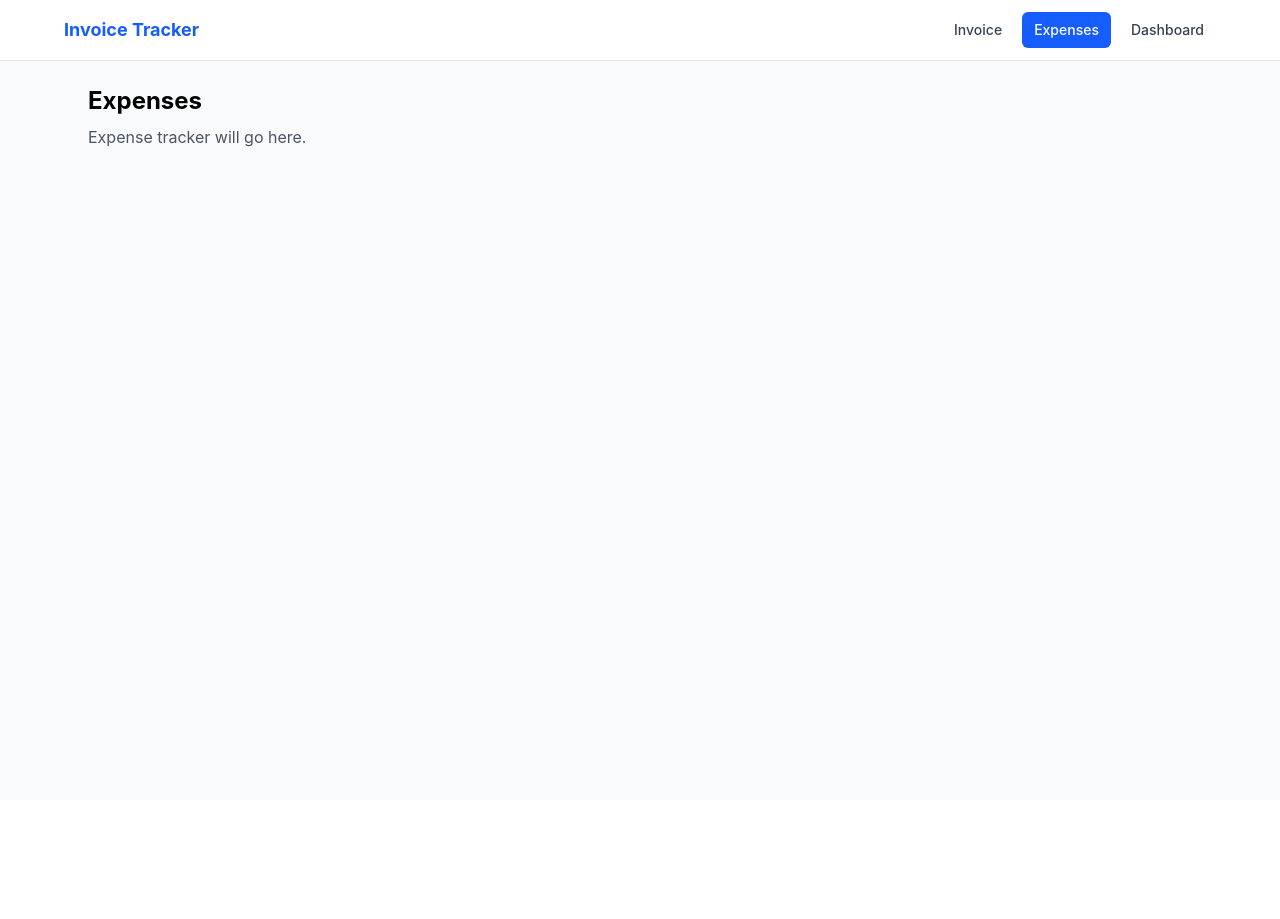
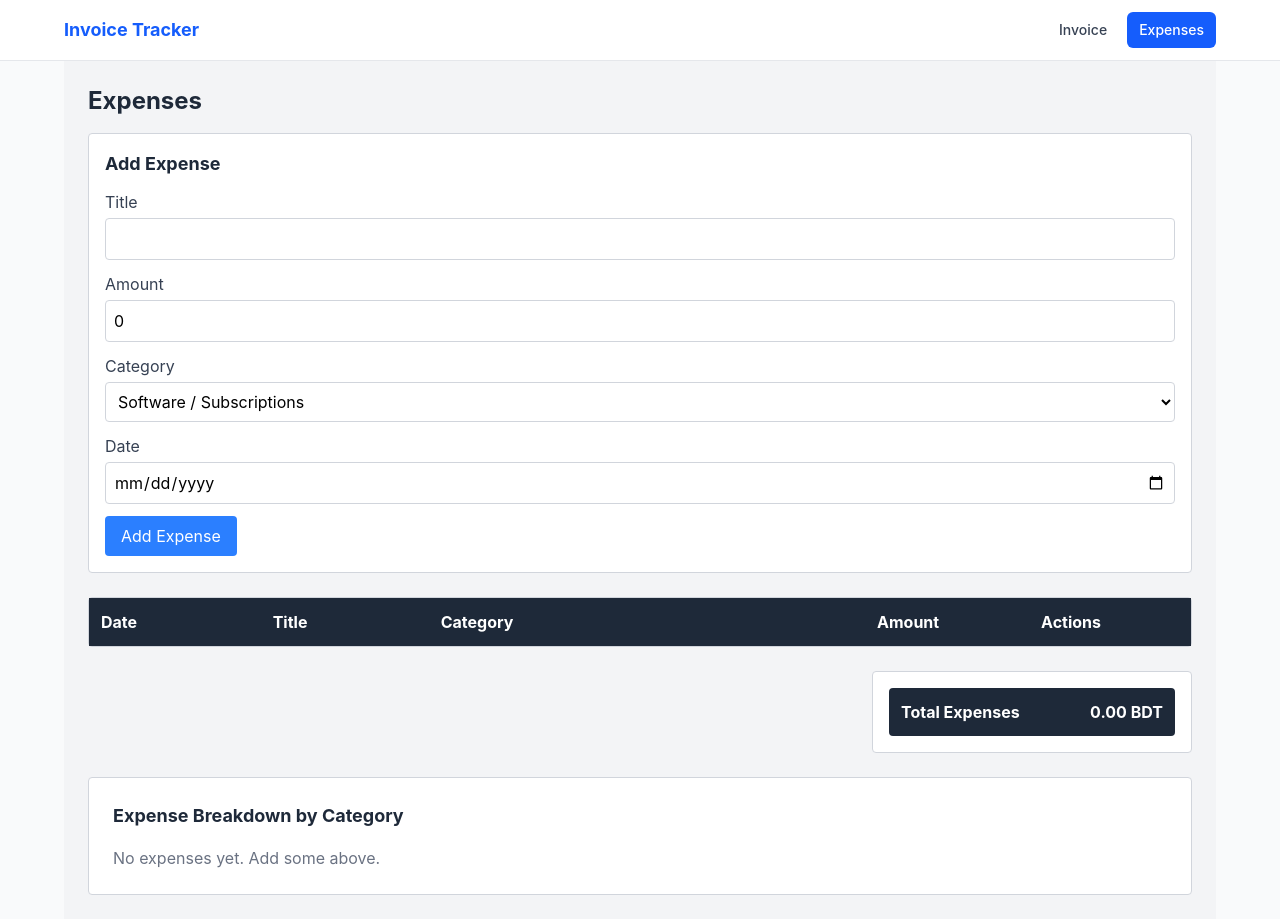
Before and after one commit to UdayDey-Boss/multi-currency-invoice-Expense-Tracker, a React (Vite) app: page /expenses in a window 1280 px wide. Before the commit the page ends 800 px from the top, so only its background shows below. Built offline with nearby package versions, Linux system fonts and the light colour scheme.

Commit message:
all done

```diff
--- a/src/App.jsx
+++ b/src/App.jsx
@@ -2,7 +2,6 @@ import { BrowserRouter, Routes, Route } from "react-router-dom";
 import Navbar from "./components/layout/Navbar";
 import InvoicePage from "./pages/InvoicePage";
 import ExpensesPage from "./pages/ExpensesPage";
-import DashboardPage from "./pages/DashboardPage";
 
 function App() {
   return (
@@ -13,7 +12,6 @@ function App() {
           <Routes>
             <Route path="/" element={<InvoicePage />} />
             <Route path="/expenses" element={<ExpensesPage />} />
-            <Route path="/dashboard" element={<DashboardPage />} />
           </Routes>
         </main>
       </div>
--- a/src/components/layout/Navbar.jsx
+++ b/src/components/layout/Navbar.jsx
@@ -19,9 +19,6 @@ function Navbar() {
           <NavLink to="/expenses" className={linkClass}>
             Expenses
           </NavLink>
-          <NavLink to="/dashboard" className={linkClass}>
-            Dashboard
-          </NavLink>
         </div>
       </div>
     </nav>
--- a/src/pages/DashboardPage.jsx
+++ /dev/null
@@ -1,10 +0,0 @@
-function DashboardPage() {
-  return (
-    <div className="p-6">
-      <h1 className="text-2xl font-bold">Dashboard</h1>
-      <p className="text-gray-600 mt-2">Summary and chart will go here.</p>
-    </div>
-  );
-}
-
-export default DashboardPage;
--- a/src/pages/ExpensesPage.jsx
+++ b/src/pages/ExpensesPage.jsx
@@ -1,8 +1,233 @@
+import { useState } from "react";
+
 function ExpensesPage() {
+  const [expenses, setExpenses] = useState([]);
+
+  const [title, setTitle] = useState("");
+  const [amount, setAmount] = useState(0);
+  const [category, setCategory] = useState("Software");
+  const [date, setDate] = useState("");
+
+  const categories = [
+    "Software",
+    "Travel",
+    "Office",
+    "Equipment",
+    "Marketing",
+    "Other",
+  ];
+
+  function addExpense() {
+    if (title === "") {
+      return;
+    }
+
+    const newExpense = {
+      id: Math.random(),
+      title: title,
+      amount: Number(amount),
+      category: category,
+      date: date,
+    };
+
+    const newExpenses = expenses.concat(newExpense);
+    setExpenses(newExpenses);
+
+    setTitle("");
+    setAmount(0);
+    setCategory("Software");
+    setDate("");
+  }
+
+  function removeExpense(id) {
+    const newExpenses = expenses.filter(function (expense) {
+      return expense.id !== id;
+    });
+    setExpenses(newExpenses);
+  }
+
+  function calculateTotal() {
+    let total = 0;
+    for (let i = 0; i < expenses.length; i = i + 1) {
+      total = total + expenses[i].amount;
+    }
+    return total;
+  }
+
+  function getCategoryTotal(categoryName) {
+    let total = 0;
+    for (let i = 0; i < expenses.length; i = i + 1) {
+      if (expenses[i].category === categoryName) {
+        total = total + expenses[i].amount;
+      }
+    }
+    return total;
+  }
+
+  function getMaxTotal() {
+    let max = 0;
+    for (let i = 0; i < categories.length; i = i + 1) {
+      const catTotal = getCategoryTotal(categories[i]);
+      if (catTotal > max) {
+        max = catTotal;
+      }
+    }
+    return max;
+  }
+
   return (
-    <div className="p-6">
-      <h1 className="text-2xl font-bold">Expenses</h1>
-      <p className="text-gray-600 mt-2">Expense tracker will go here.</p>
+    <div className="p-6 bg-gray-100 min-h-screen">
+      <h1 className="text-2xl font-bold text-gray-800 mb-4">Expenses</h1>
+
+      <div className="bg-white border border-gray-300 rounded p-4 mb-6">
+        <h2 className="text-lg font-bold text-gray-800 mb-3">Add Expense</h2>
+
+        <div className="mb-3">
+          <label className="block text-gray-700 mb-1">Title</label>
+          <input
+            type="text"
+            value={title}
+            onChange={function (e) {
+              setTitle(e.target.value);
+            }}
+            className="border border-gray-300 p-2 w-full rounded"
+          />
+        </div>
+
+        <div className="mb-3">
+          <label className="block text-gray-700 mb-1">Amount</label>
+          <input
+            type="number"
+            value={amount}
+            onChange={function (e) {
+              setAmount(e.target.value);
+            }}
+            className="border border-gray-300 p-2 w-full rounded"
+          />
+        </div>
+
+        <div className="mb-3">
+          <label className="block text-gray-700 mb-1">Category</label>
+          <select
+            value={category}
+            onChange={function (e) {
+              setCategory(e.target.value);
+            }}
+            className="border border-gray-300 p-2 w-full rounded"
+          >
+            <option value="Software">Software / Subscriptions</option>
+            <option value="Travel">Travel</option>
+            <option value="Office">Office Supplies</option>
+            <option value="Equipment">Equipment</option>
+            <option value="Marketing">Marketing</option>
+            <option value="Other">Other</option>
+          </select>
+        </div>
+
+        <div className="mb-3">
+          <label className="block text-gray-700 mb-1">Date</label>
+          <input
+            type="date"
+            value={date}
+            onChange={function (e) {
+              setDate(e.target.value);
+            }}
+            className="border border-gray-300 p-2 w-full rounded"
+          />
+        </div>
+
+        <button
+          onClick={addExpense}
+          className="bg-blue-500 text-white px-4 py-2 rounded"
+        >
+          Add Expense
+        </button>
+      </div>
+
+      <div className="bg-white border border-gray-300 rounded mb-6">
+        <table className="w-full">
+          <thead>
+            <tr className="bg-gray-800 text-white">
+              <th className="text-left p-3">Date</th>
+              <th className="text-left p-3">Title</th>
+              <th className="text-left p-3">Category</th>
+              <th className="text-right p-3">Amount</th>
+              <th className="p-3">Actions</th>
+            </tr>
+          </thead>
+
+          <tbody>
+            {expenses.map(function (expense) {
+              return (
+                <tr key={expense.id} className="border-b border-gray-200">
+                  <td className="p-3 text-gray-700">{expense.date}</td>
+                  <td className="p-3 text-gray-700">{expense.title}</td>
+                  <td className="p-3 text-gray-700">{expense.category}</td>
+                  <td className="p-3 text-right text-gray-800">
+                    {expense.amount.toFixed(2)}
+                  </td>
+                  <td className="p-3">
+                    <button
+                      onClick={function () {
+                        removeExpense(expense.id);
+                      }}
+                      className="bg-red-500 text-white px-2 py-1 rounded"
+                    >
+                      Delete
+                    </button>
+                  </td>
+                </tr>
+              );
+            })}
+          </tbody>
+        </table>
+      </div>
+
+      <div className="bg-white border border-gray-300 rounded p-4 mb-6 w-80 ml-auto">
+        <div className="flex justify-between bg-gray-800 text-white p-3 rounded">
+          <span className="font-bold">Total Expenses</span>
+          <span className="font-bold">{calculateTotal().toFixed(2)} BDT</span>
+        </div>
+      </div>
+
+      <div className="bg-white border border-gray-300 rounded p-6">
+        <h2 className="text-lg font-bold text-gray-800 mb-4">
+          Expense Breakdown by Category
+        </h2>
+
+        {expenses.length === 0 && (
+          <p className="text-gray-500">No expenses yet. Add some above.</p>
+        )}
+
+        {expenses.length > 0 && (
+          <div>
+            {categories.map(function (cat) {
+              const catTotal = getCategoryTotal(cat);
+              const maxTotal = getMaxTotal();
+
+              let barWidth = 0;
+              if (maxTotal > 0) {
+                barWidth = (catTotal / maxTotal) * 100;
+              }
+
+              return (
+                <div key={cat} className="mb-4">
+                  <div className="flex justify-between mb-1 text-gray-700">
+                    <span>{cat}</span>
+                    <span>{catTotal.toFixed(2)} BDT</span>
+                  </div>
+                  <div className="bg-gray-200 rounded h-6 w-full">
+                    <div
+                      className="bg-blue-500 h-6 rounded"
+                      style={{ width: barWidth + "%" }}
+                    ></div>
+                  </div>
+                </div>
+              );
+            })}
+          </div>
+        )}
+      </div>
     </div>
   );
 }
```
